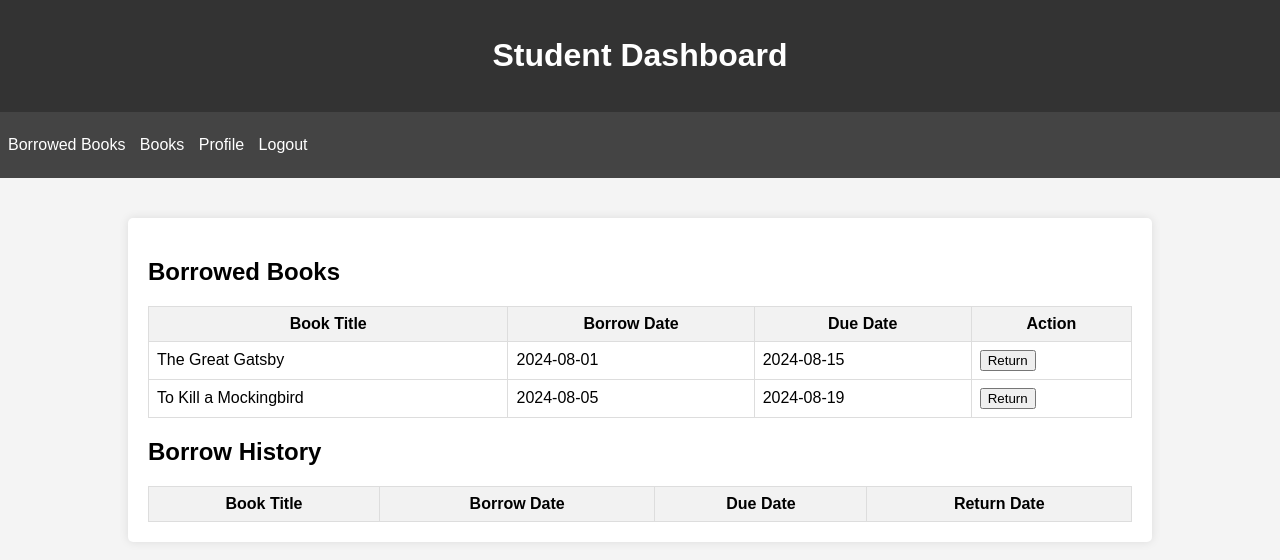
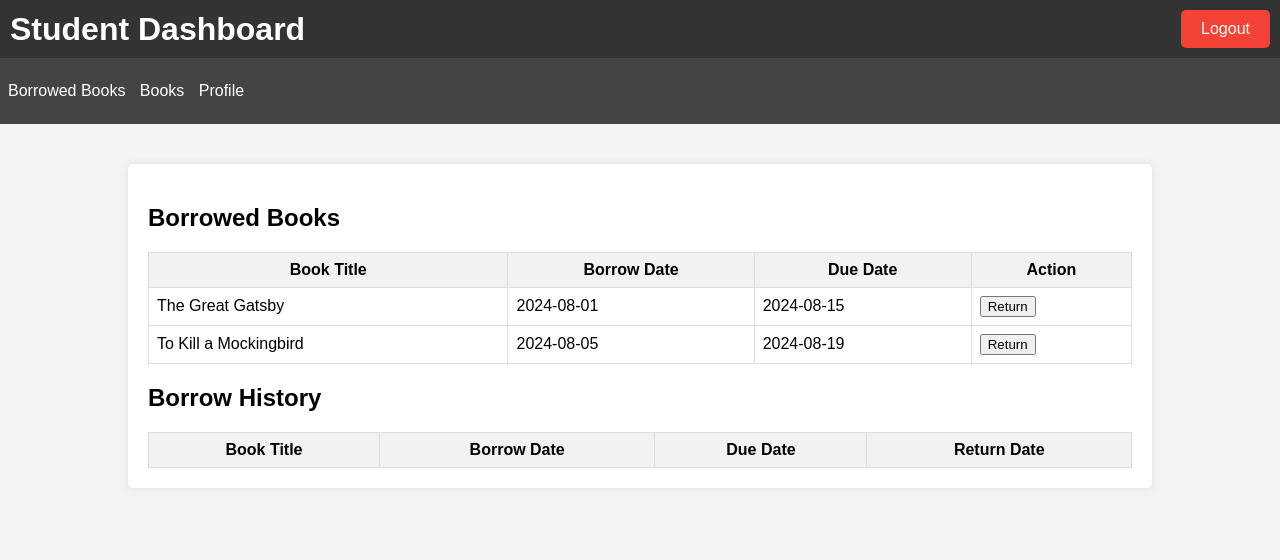
Before and after one commit to Nightstorm26/Library-Management-System, a plain HTML site: page student_dashboard.html in a window 1280 px wide. Drawn offline with Linux system fonts and the light colour scheme.

Commit message:
functional logout

```diff
--- a/student_dashboard.css
+++ b/student_dashboard.css
@@ -10,11 +10,33 @@ body {
     padding: 20px;
 }
 header {
+    display: flex;
+    justify-content: space-between;
+    align-items: center;
+    padding: 10px;
     background-color: #333;
+    color: #fff;
+}
+
+header h1 {
+    margin: 0;
+}
+
+#logout-button {
+    background-color: #f44336;
     color: white;
-    text-align: center;
-    padding: 1em;
+    border: none;
+    padding: 10px 20px;
+    cursor: pointer;
+    font-size: 16px;
+    border-radius: 5px;
+    transition: background-color 0.3s;
 }
+
+#logout-button:hover {
+    background-color: #d32f2f;
+}
+
 nav {
     background-color: #444;
     padding: 0.5em;
--- a/student_dashboard.html
+++ b/student_dashboard.html
@@ -9,13 +9,14 @@
 <body>
     <header>
         <h1>Student Dashboard</h1>
+
+        <button id="logout-button" onclick="logout()">Logout</button>
     </header>
     <nav>
         <ul>
             <li><a href="#" onclick="showSection('borrowed-books')">Borrowed Books</a></li>
             <li><a href="#" onclick="showSection('search-books')">Books</a></li>
             <li><a href="#" onclick="showSection('profile')">Profile</a></li>
-            <li><a href="#" onclick="logout()">Logout</a></li>
         </ul>
     </nav>
     <div class="container">
--- a/student_dashboard.js
+++ b/student_dashboard.js
@@ -16,7 +16,7 @@ function showSection(sectionId) {
 
 // Function to handle logout (to be implemented)
 function logout() {
-    alert('Logout functionality to be implemented');
+    window.location.href = 'student_login.html'; // Replace with the actual login page URL
 }
 
 // Function to search for books
```
